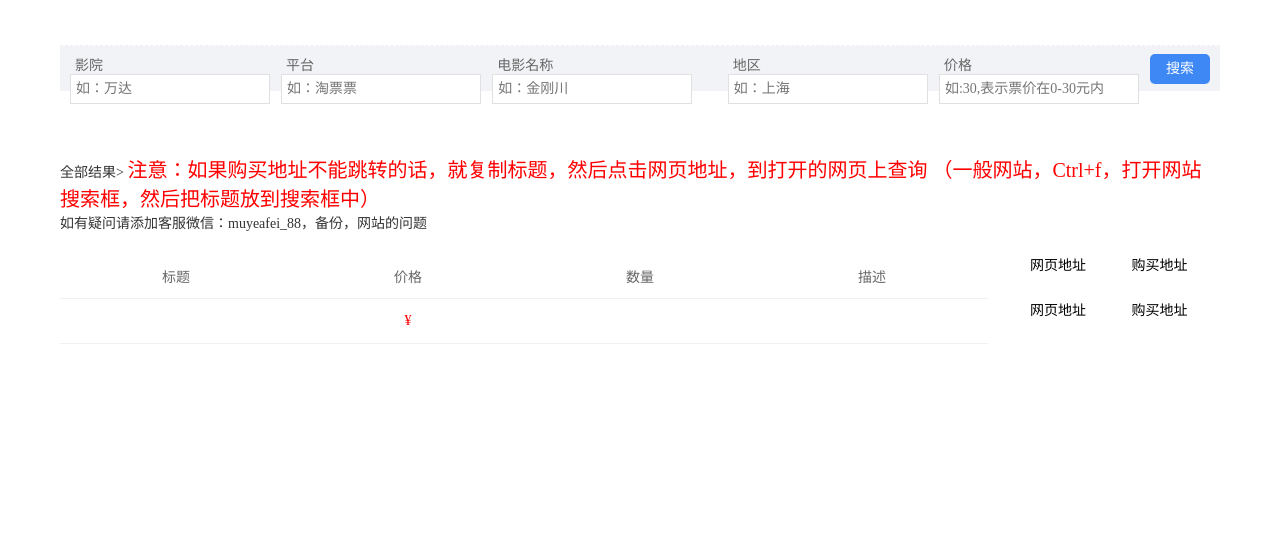
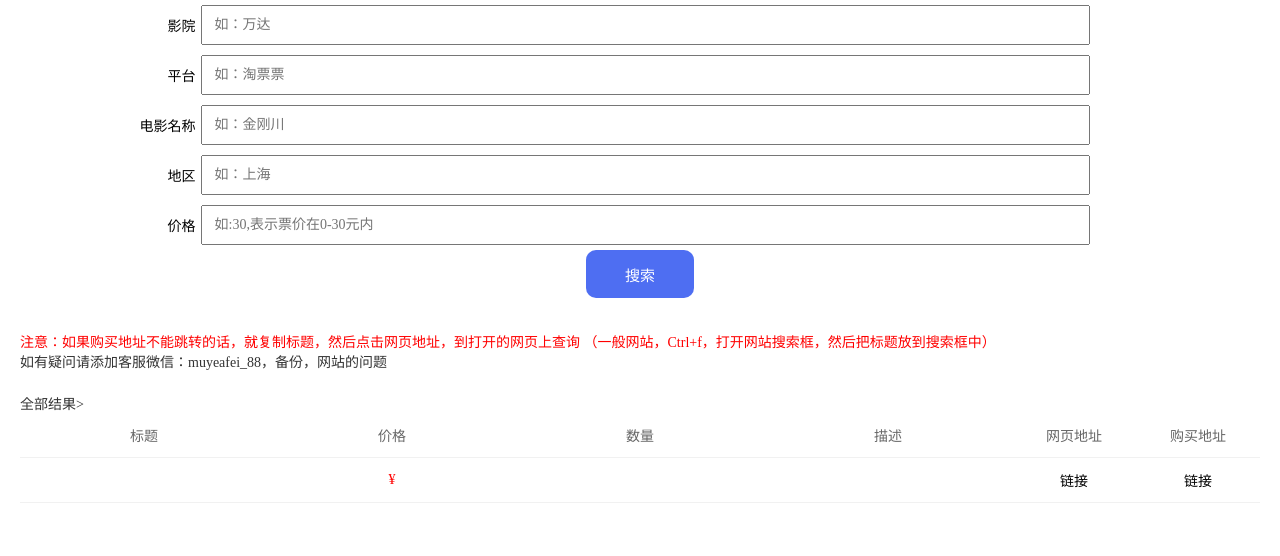
Before and after one commit to dahaixingchen/movie_vue, a plain HTML site: page index.html in a window 1280 px wide. Drawn offline with nearby package versions, Linux system fonts and the light colour scheme.

Commit message:
h5，手机端自适应

```diff
--- a/index.html
+++ b/index.html
@@ -4,80 +4,144 @@
 <head>
     <meta charset="UTF-8">
     <title>影票搜索神器</title>
-    <meta name="viewport" content="width=device-width, initial-scale=1, maximum-scale=1, user-scalable=no">
+    <meta name="viewport" content="width=device-width, initial-scale=1.0, maximum-scale=1, user-scalable=no">
     <link rel="stylesheet" type="text/css" href="layui/css/layui.css"/>
     <link rel="stylesheet" type="text/css" href="usteel-search/search.css"/>
     <script src="https://cdn.jsdelivr.net/npm/vue/dist/vue.js"></script>
 <!--    <script src="https://unpkg.com/axios/dist/axios.min.js"></script>-->
     <script src="js/axios.min.js"></script>
+    <style>
+        #app{
+            width: 100vw;
+        }
+        .display-flex{
+            width: 100vw;
+            display: flex;
+        }
+        .display-flex li{
+            display: inline-block;
+        }
+
+        .wrap-search {
+            display: flex;
+            flex-wrap: wrap;
+            justify-content: center;
+        }
+        .wrap-search li{
+            margin: 5px;
+            height: 5vh;
+            display: flex;
+            align-items: center;
+        }
+        .wrap-search li input{
+            width: 70%;
+            display: inline-block;
+            margin-left: 5px;
+            height: 100%;
+            text-indent: 12px
+        }
+        .wrap-search li label{
+            display: inline-block;
+            width: 15%;
+            text-align: right;
+        }
+        ._search{
+            text-align: center;
+        }
+        ._search  button{
+            width: 20%;
+            cursor: pointer;
+            width: 108px;
+            height: 6vh;
+            padding: 0;
+            background: 0 0;
+            background-color: #4e6ef2;
+            border-radius: 10px;
+            font-size: 15px;
+            color: #fff;
+            box-shadow: none;
+            font-weight: 400;
+            border: none;
+            outline: 0;
+        }
+        .header{
+
+        }
+        body{
+            min-width: 100%
+        }
+    </style>
 </head>
 
 <body>
-<div class="usteel-content w" id="app">
-    <div class="usteel-condition" id="usteel-condition">
-        <!-- 优钢网索引插件 -->
-        <div class="selector">
-            <div class="search-bottom display-flex">
-                <p>
-                    <span>影院</span>
+    <div id='app'>
+        <div class='header'>
+            <!-- 头部信息 -->
+        </div>
+        <!-- 搜索部分 -->
+        <div>
+            <ul class='wrap-search'>
+                <li>
+                    <label>影院</label>
                     <input placeholder="如：万达" v-model="cinema" @keyup.enter = "getTickte" type="text" size="500">
-                </p>
-
-                <p>
-                    <span>平台</span>
+                </li>
+                <li>
+                    <label>平台</label>
                     <input placeholder="如：淘票票" v-model="platform" @keyup.enter = "getTickte" type="text" size="500">
-                </p>
-
-                <p>
-                    <span>电影名称</span>
+                </li>
+                <li>
+                    <label>电影名称</label>
                     <input placeholder="如：金刚川" v-model="movieName" @keyup.enter = "getTickte" type="text" size="500">
-                </p>
-
-                <p>
-                    <span>地区</span>
+                </li>
+                <li>
+                    <label>地区</label>
                     <input placeholder="如：上海" type="text" v-model="area" @keyup.enter = "getTickte" size="500">
-                </p>
-                <p>
-                    <span>价格</span>
+                </li>
+                <li>
+                    <label>价格</label>
                     <input placeholder="如:30,表示票价在0-30元内" type="text" v-model="price" @keyup.enter = "getTickte" size="500">
-                </p>
-
-                <p class="display-flex">
-                    <a class="_search" @click="getTickte">搜索</a>
-                </p>
+                </li>
+            </ul>
+            <div class='_search'>
+                <button @click="getTickte">搜索</button>
             </div>
         </div>
-    </div>
+        <div class="usteel-content w" id="app">
+            <!-- <div class="usteel-condition" id="usteel-condition"> -->
+                <!-- 优钢网索引插件 -->
+                <!-- <div class="selector"> -->
+
+                <!-- </div> -->
+            <!-- </div> -->
             <div class="usteel-table">
                 <p class="title">
-            <span>全部结果&gt;</span>
-            <span style="color:red;font-size:20px;">注意：如果购买地址不能跳转的话，就复制标题，然后点击网页地址，到打开的网页上查询
+
+                    <span style="color:red;font-size:14px;">注意：如果购买地址不能跳转的话，就复制标题，然后点击网页地址，到打开的网页上查询
                         （一般网站，Ctrl+f，打开网站搜索框，然后把标题放到搜索框中）</span>
                     <br>
                     <span>如有疑问请添加客服微信：muyeafei_88，备份，网站的问题</span>
                 </p>
                 <section>
+                    <span>全部结果&gt;</span>
                     <p class="t_th">
                         <span>标题</span>
                         <span>价格</span>
                         <span>数量</span>
-                <span>描述</span>&nbsp;&nbsp;&nbsp;&nbsp;&nbsp;&nbsp;&nbsp;&nbsp;&nbsp;&nbsp;&nbsp;
-                <a>网页地址</a>
-                &nbsp;&nbsp;&nbsp;&nbsp;&nbsp;&nbsp;&nbsp;&nbsp;&nbsp;&nbsp;&nbsp;
-                <a>购买地址</a>
+                        <span>描述</span>
+                        <span>网页地址</span>
+                        <span>购买地址</span>
                     </p>
                     <p class="t_tr" href="?id=11" v-for="(item,id) in ticketList" :key="id">
                         <span class="w-1">{{ item.name }}</span>
                         <span class="w-1">¥{{ item.price }}</span>
                         <span class="w-1">{{ item.num }}</span>
-                <span class="w-1">{{ item.description }}</span>&nbsp;&nbsp;&nbsp;&nbsp;&nbsp;&nbsp;&nbsp;&nbsp;&nbsp;&nbsp;&nbsp;
-                <a class="w-1" target="_blank" :href="item.url">网页地址</a>
-                &nbsp;&nbsp;&nbsp;&nbsp;&nbsp;&nbsp;&nbsp;&nbsp;&nbsp;&nbsp;&nbsp;
-
-                <a class="w-1" target="_blank" :href="item.buyRule">购买地址</a>
+                        <span class="w-1">{{ item.description }}</span>
+                        <span><a class="w-1" target="_blank" :href="item.url">链接</a></span>
+                        <span><a class="w-1" target="_blank" :href="item.buyRule">链接</a></span>
                     </p>
                 </section>
                 <center id="page" class="page"></center>
+            </div>
         </div>
     </div>
 </body>
@@ -103,7 +167,8 @@
                 var that = this;
                 console.log("this.cinema 的内容"+this.cinema)
                 console.log("that.cinema 的内容"+that.cinema)
-                axios.post("http://localhost:39006/movie/ticket",{"cinema":that.cinema,"platform":that.platform
+                // axios.post("http://localhost:39006/movie/ticket",{"cinema":that.cinema,"platform":that.platform
+                axios.post("http://47.112.115.39:39006/movie/ticket",{"cinema":that.cinema,"platform":that.platform
                     ,"price":that.price,"area":that.area,"movieName":that.movieName})
                     .then(function(response) {
                         console.log("this 的内容"+this);
--- a/search.css
+++ b/search.css
@@ -19,7 +19,7 @@ em, i, u {font-style: normal;}
     -webkit-transition: auto;
     -o-transition: auto;
 }
-body {position: relative;min-width: 1200px;margin:0 auto;box-shadow: none;background: #fff;color: #000;}
+body {position: relative;margin:0 auto;box-shadow: none;background: #fff;color: #000;}
 body, button, input, select, textarea, div, nav, section {
     font: 14px "Source Han Sans ,STHeiti";
     -webkit-font-smoothing: antialiased;
```
Also changed, not shown: login.html (+3 -2 lines), register.html (+4 -2 lines). Lines whose indentation alone changed are shown as unchanged.
